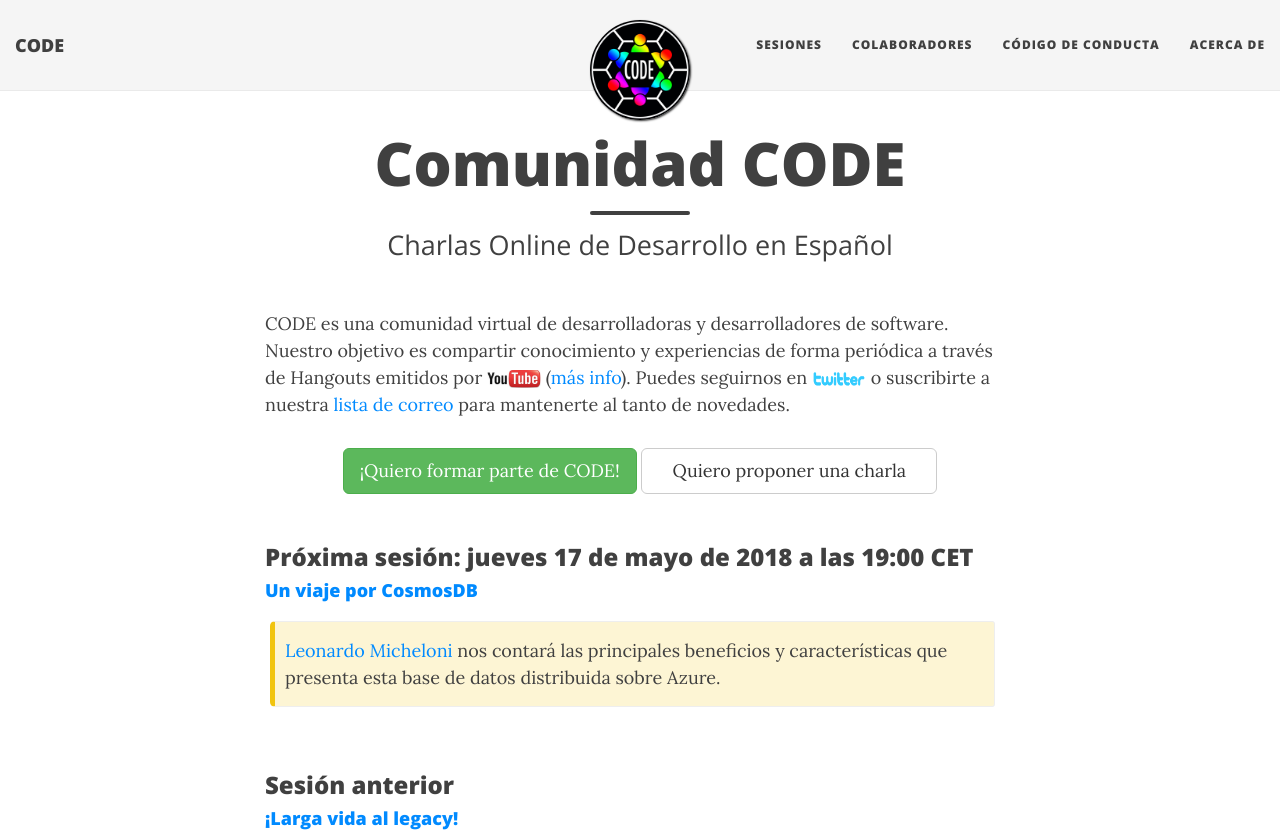
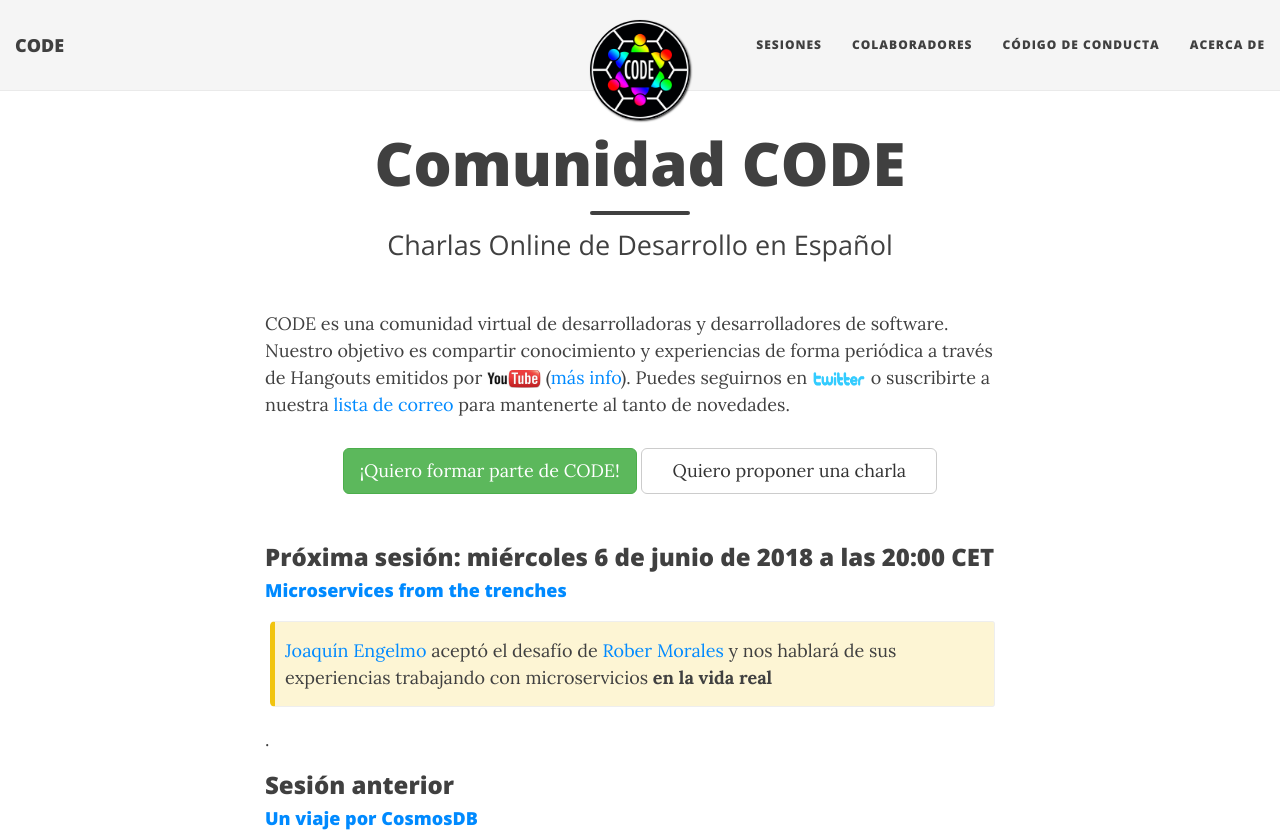
Before and after one commit to comunidadcode/comunidadcode.github.io, a Jekyll site: the page built from index.html, in a window 1280 px wide and 900 px high, cut to the strip 0-834 px from the top of the window. Built offline with Jekyll 4.4.1, drawn with Linux system fonts in a browser that asks for light colours; nearby versions of some CDN libraries.

Commit message:
Archivada charla CosmosDB y añadida próxima charla (Microservices from the trenches)

```diff
--- a/index.html
+++ b/index.html
@@ -15,17 +15,17 @@ CODE es una comunidad virtual de desarrolladoras y desarrolladores de software.
   <a class="btn btn-default btn-lg" href="./propuestas">&nbsp;&nbsp;&nbsp;Quiero proponer una charla&nbsp;&nbsp;&nbsp;</a>
 </div><br/>
 
-<h3 id="warning">Próxima sesión: jueves 17 de mayo de 2018 a las 19:00 CET</h3>
+<h3 id="warning">Próxima sesión: miércoles 6 de junio de 2018 a las 20:00 CET</h3>
 
-<h4><a href="./proxima-sesion">Un viaje por CosmosDB
+<h4><a href="./proxima-sesion">Microservices from the trenches
 </a></h4>
 
-<p class="box-warning"><a href="/colaboradores/leonardo-micheloni">Leonardo Micheloni</a> nos contará las principales beneficios y características que presenta esta base de datos distribuida sobre Azure.</p>
+<p class="box-warning"><a href="/colaboradores/kini">Joaquín Engelmo</a> aceptó el desafío de <a href="/colaboradores/rober-morales">Rober Morales</a> y nos hablará de sus experiencias trabajando con microservicios <b>en la vida real</b></p>.
 
 <br/>
 
 <h3 id="warning">Sesión anterior</h3>
 
-<h4><a href="/2018-04-25-larga-vida-al-legacy">¡Larga vida al legacy!</a></h4>
+<h4><a href="/2018-05-17-cosmosdb">Un viaje por CosmosDB</a></h4>
 
-<iframe class="youtube" width="560" height="315" src="https://www.youtube.com/embed/spfFjIxmkBQ" frameborder="0" allowfullscreen></iframe>
+<iframe class="youtube" width="560" height="315" src="https://www.youtube.com/embed/dJBx9oXGBcI" frameborder="0" allowfullscreen></iframe>
```
Also changed, not shown: _posts/2018-05-17-cosmosdb.md (added, +24 -0 lines), colaboradores.md (+1 -0 lines), colaboradores/kini.md (added, +18 -0 lines), colaboradores/leonardo-micheloni.md (+1 -1 lines), proxima-sesion.html (+14 -14 lines), img/colaboradores/kini.jpg (added).
